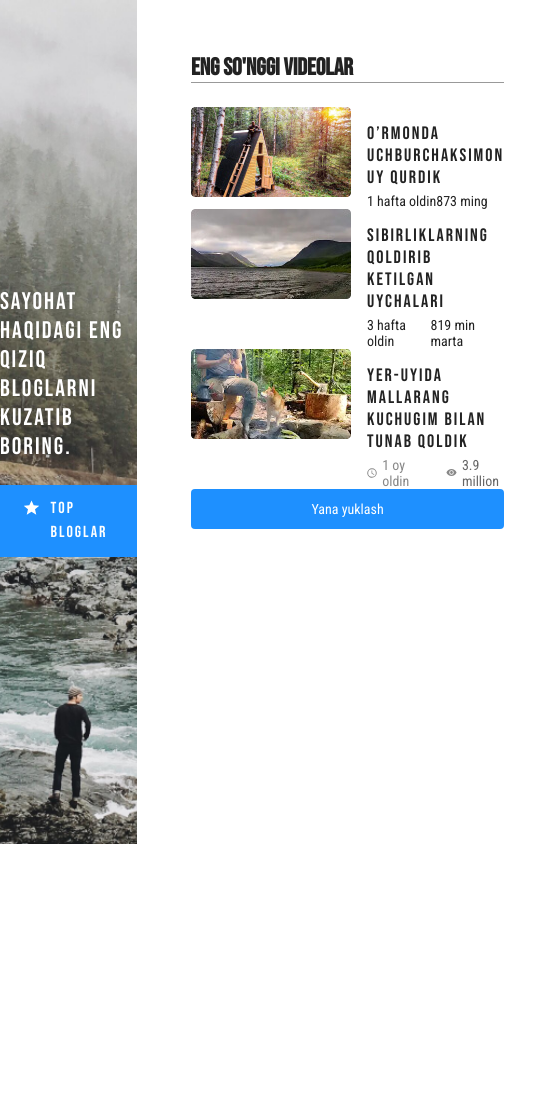
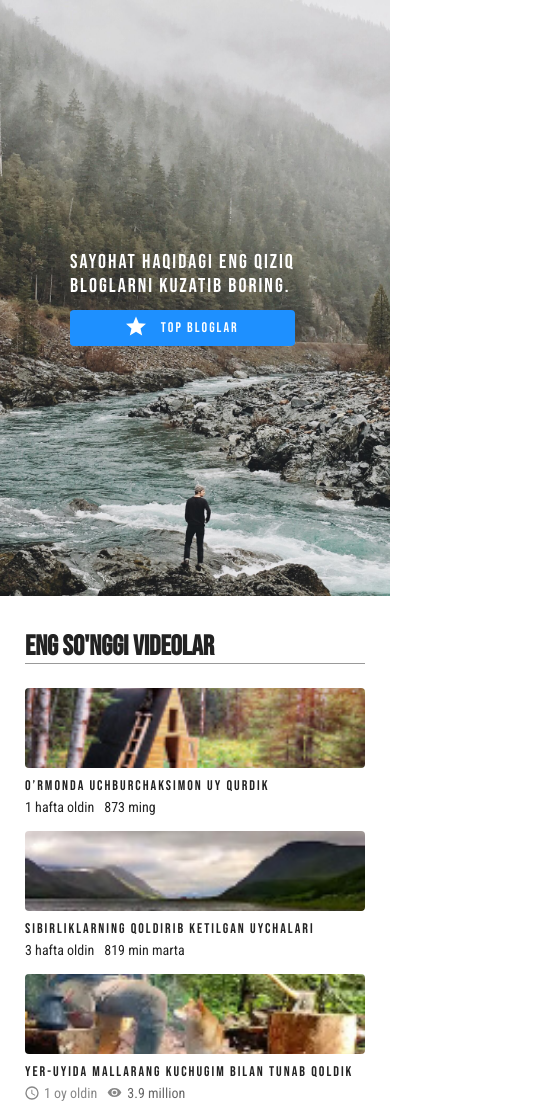
Before and after one commit to Sardorbek-Raximberdiyev/srb-Articles, a plain HTML site: page index.html in a window 390 px wide. Shown: the top 1104 px of the page, 558 px wide, since content can reach past the window. Before the commit the page ends 844 px from the top, so only its background shows below. Drawn offline with Linux system fonts and the light colour scheme.

Commit message:
Added a flexibility feature to the site

```diff
--- a/css/main.css
+++ b/css/main.css
@@ -187,10 +187,13 @@ body{
   display: flex;
 }
 
+time {
+  margin-right: 10px;
+  white-space: nowrap;
+}
 
 .item-block__data{
   display: flex;
-  margin-right: 25px;
   align-items: center;
   color: #888888;
 }
@@ -246,3 +249,135 @@ body{
 .primary-content__button:active{
   background-color: rgba(30, 144, 255, 0.6);
 }
+
+@media only screen and (max-width: 1000px) {
+  .hero__block {
+    max-width: 250px;
+  }
+}
+
+@media only screen and (max-width: 950px) {
+  .primary-content {
+    padding: 45px;
+  }
+}
+
+@media only screen and (max-width: 900px) {
+  .primary-content__title {
+    font-size: 34px;
+  }
+
+  .item-block__title {
+    margin-top: 0;
+  }
+
+  .item-block__link {
+    font-size: 16px;
+    line-height: 1.2;
+  }
+
+  .item-block__forest {
+    min-width: 150px;
+    max-width: 150px;
+    height: 80px;
+    margin-right: 14px;
+  }
+}
+
+@media only screen and (max-width: 800px) {
+  .item-block__link {
+    font-size: 14px;
+    line-height: 1.2;
+  }
+
+  .primary-content {
+    padding: 35px;
+  }
+
+  .hero__title {
+    font-size: 22px;
+    line-height: 1.2;
+    margin-bottom: 20px;
+  }
+
+  .button__link {
+    display: flex;
+    align-items: center;
+    padding: 8px 18px;
+  }
+
+  .button__text {
+    font-size: 14px;
+  }
+}
+
+@media only screen and (max-width: 750px) {
+  .wrapper {
+    width: 100%;
+    flex-direction: column;
+  }
+
+  .hero {
+    width: 100%;
+  }
+
+  .hero__block {
+    padding: 250px 0;
+  }
+
+  .primary-content {
+    width: 100%;
+  }
+
+  .primary-content__title {
+    font-size: 30px;
+  }
+}
+
+@media only screen and (max-width: 400px) {
+  .hero__title {
+    margin-bottom: 12px;
+    font-size: 20px;
+  }
+
+  .primary-content {
+    padding-left: 25px;
+    padding-right: 25px;
+  }
+
+  .primary-content__item {
+    display: block;
+    margin-bottom: 16px;
+  }
+
+  .item-block__forest {
+    display: block;
+    width: 100%;
+    max-width: 100%;
+    margin-right: 0;
+    margin-bottom: 6px;
+    object-fit: cover;
+  }
+
+  .hero__button {
+    width: calc(100% - 25px);
+  }
+
+  .button__link {
+    display: block;
+    text-align: center;
+    line-height: 1.2;
+    padding: 6px 12px;
+    border-radius: 4px;
+  }
+
+  .button__link::before{
+    display: inline-block;
+    align-items: center;
+    margin-bottom: -4px;
+  }
+
+  .primary-content__title {
+    font-size: 28px;
+  }
+}
```
Also changed, not shown: index.html (+1 -0 lines).
